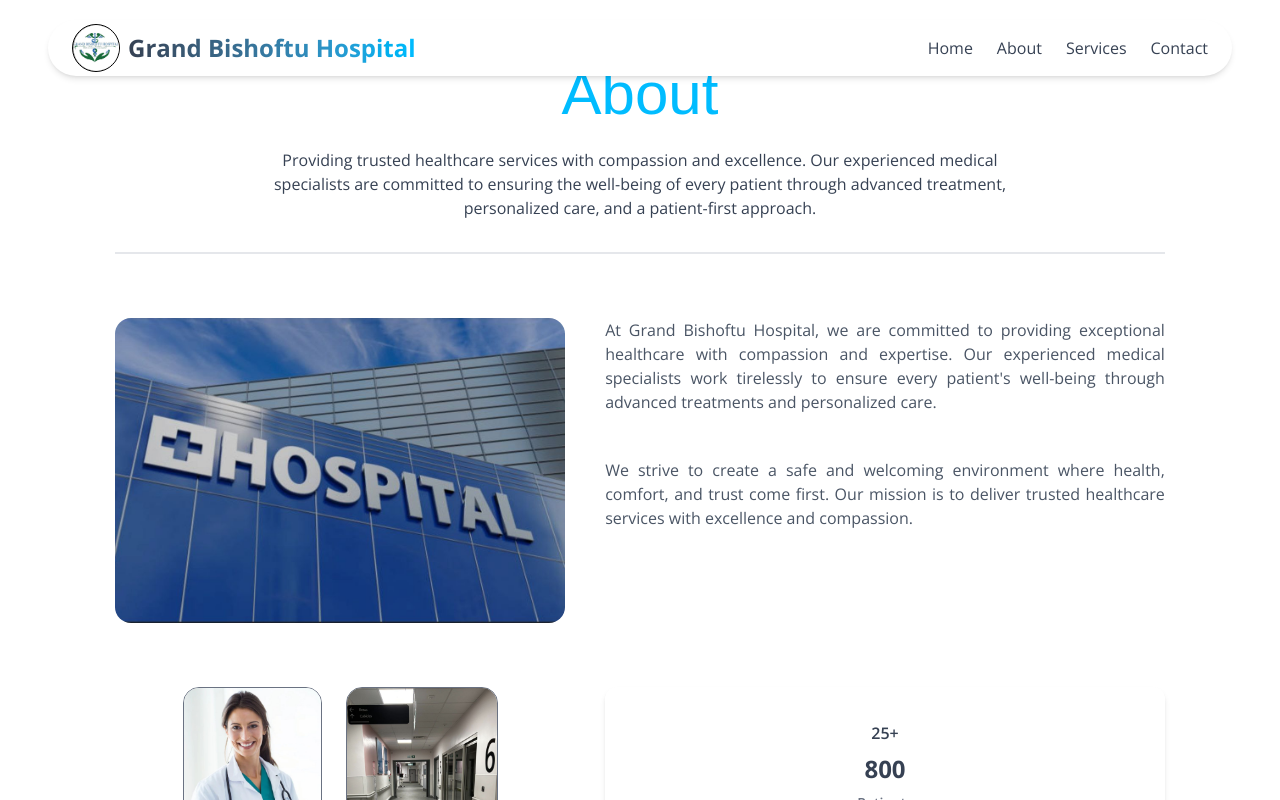
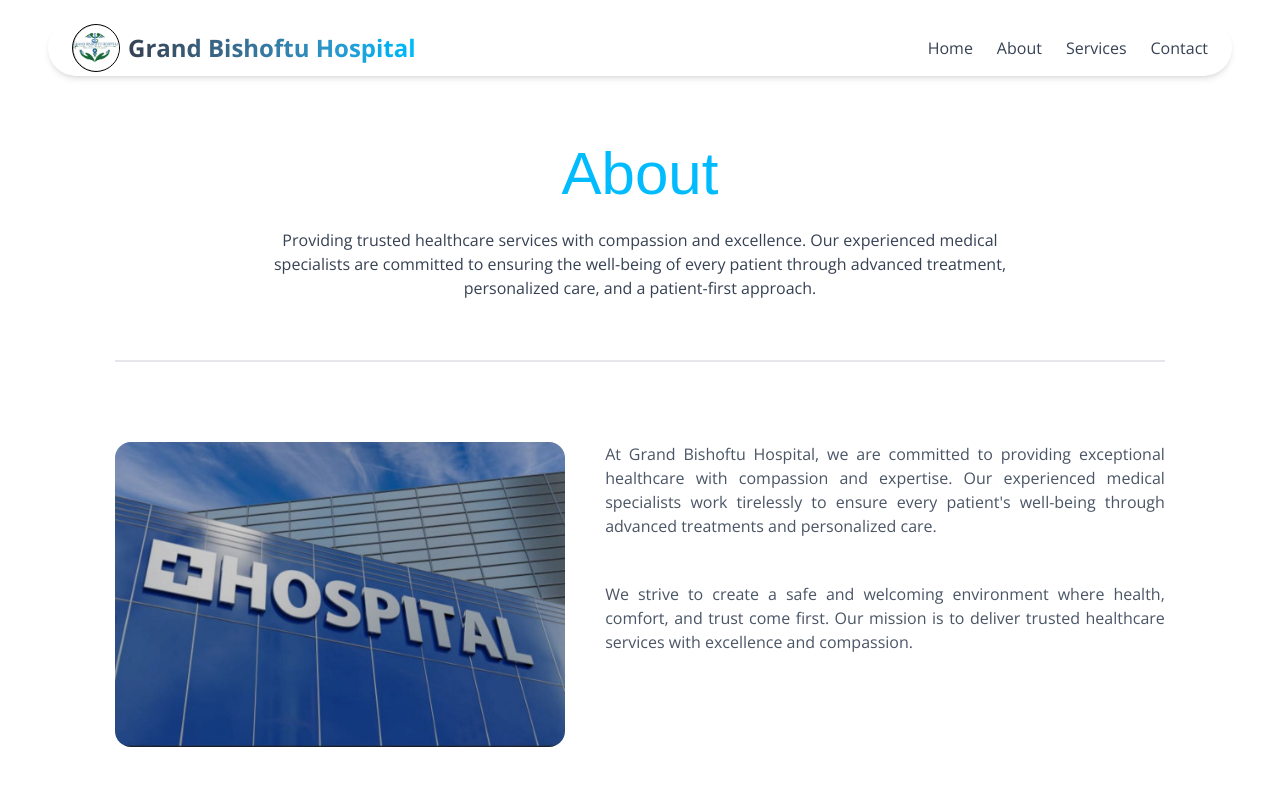
Before and after one commit to Tsedniya/Grand_Bishoftu_Hospital, a React (Vite) app in the folder myapp/: page /about in a window 1280 px wide. Shown: the top 800 px of the page. Built offline with nearby package versions, Linux system fonts and the light colour scheme.

Commit message:
frontend:footer

```diff
--- a/myapp/src/components/TitleAbout.jsx
+++ b/myapp/src/components/TitleAbout.jsx
@@ -5,7 +5,7 @@ import inside from "../assets/inside.jpg";
 
 const TitleAbout = ({ className = "" }) => {
   return (
-    <div className={className}>
+    <div className='pt-20'>
       {/* Header Section */}
       <div className="flex flex-col items-center">
         <p className="text-center font-poppins text-3xl md:text-6xl text-sky-400 mt-8 md:mt-16">
@@ -19,10 +19,10 @@ const TitleAbout = ({ className = "" }) => {
         </p>
       </div>
 
-      <hr className="border-gray-200 border-t-2 mt-8" />
+      <hr className="border-gray-200 border-t-2 mt-15" />
 
       {/* Main Section */}
-      <div className="my-16 flex flex-col gap-16">
+      <div className="my-20 flex flex-col gap-16">
 
         {/* Row 1 — Hospital + About Text */}
         <div className="flex flex-col md:flex-row gap-10 items-center md:items-start">
@@ -71,7 +71,7 @@ const TitleAbout = ({ className = "" }) => {
           {/* Stats */}
           <div className="flex-1 flex flex-col items-center justify-center gap-2 h-40 bg-white rounded-xl shadow-md hover:shadow-2xl transition-shadow duration-300 text-gray-700 font-semibold">
             <p>25+</p>
-            <p className="text-2xl font-bold">800</p>
+            <p className="text-2xl font-bold">8000</p>
             <p className="text-sm text-gray-500">Patients</p>
           </div>
         </div>
```
